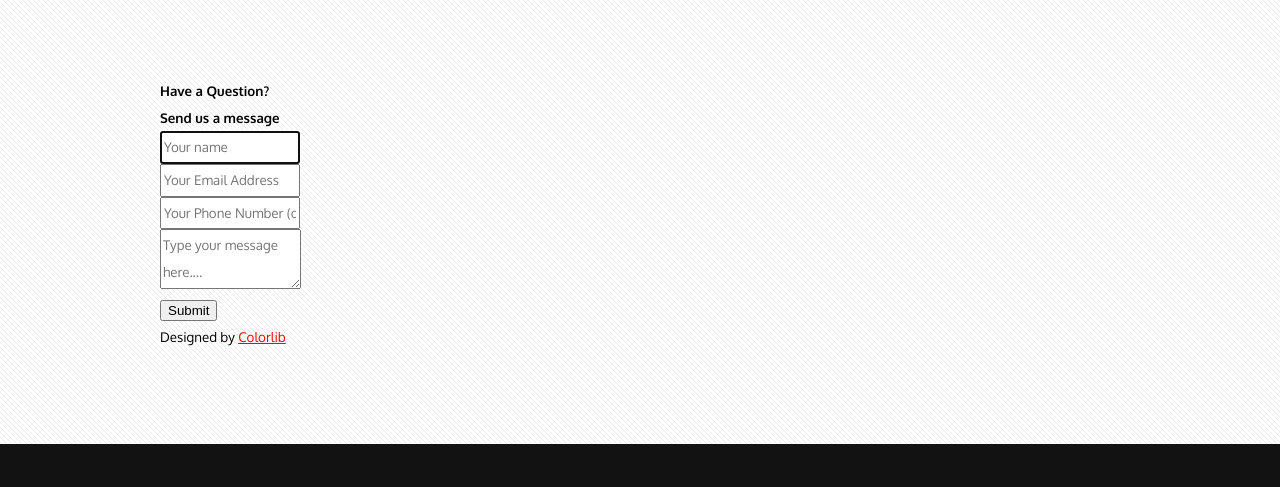
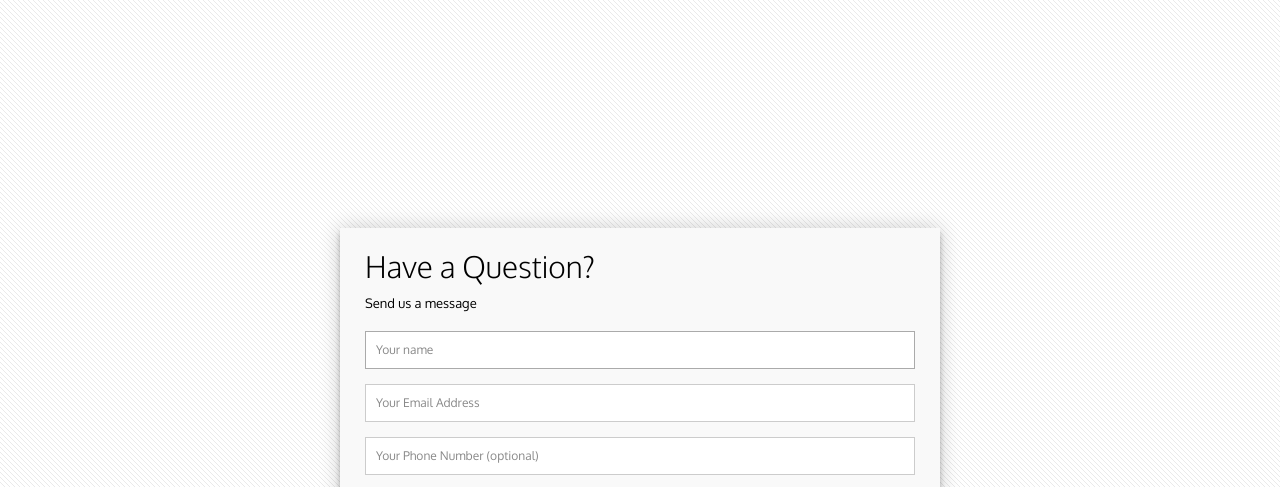
Before and after one commit to sevenfivenine/Anna-Aistova-School-of-Music, a plain HTML site: page contact.html in a window 1280 px wide. Shown: the part 306-793 px from the top of the page. Drawn offline with nearby package versions, Linux system fonts and the light colour scheme.

Commit message:
Styled Contact Us

```diff
--- a/contact.html
+++ b/contact.html
@@ -55,6 +55,8 @@
 			<div class="container">
 				<div class="row">
 
+                    <div id="content" class="12u skel-cell-important">
+
                         <div id="contactUs">
                             <form id="contact" action="" method="post">
                                 <h3>Have a Question?</h3>
@@ -76,6 +78,8 @@
                                 </fieldset>
                                 <p class="copyright">Designed by <a href="https://colorlib.com" target="_blank" title="Colorlib">Colorlib</a></p>
                               </form>
+                        </div>
+
                     </div>
 
 				</div>
--- a/css/style.css
+++ b/css/style.css
@@ -420,7 +420,124 @@
 /*********************************************************************************/
 
 #contactUs
+{
+    max-width: 600px;
+    width: 100%;
+    margin: 0 auto;
+    position: relative;
+}
 
-{
+#contact input[type="text"],
+#contact input[type="email"],
+#contact input[type="tel"],
+#contact input[type="url"],
+#contact textarea,
+#contact button[type="submit"] {
+  font: 400 12px/16px "Oxygen", Helvetica, Arial, sans-serif;
+}
 
+#contact {
+  background: #F9F9F9;
+  padding: 25px;
+  margin: 150px 0;
+  box-shadow: 0 0 20px 0 rgba(0, 0, 0, 0.2), 0 5px 5px 0 rgba(0, 0, 0, 0.24);
 }
+
+#contact h3 {
+  display: block;
+  font-size: 30px;
+  font-weight: 300;
+  margin-bottom: 10px;
+}
+
+#contact h4 {
+  margin: 5px 0 15px;
+  display: block;
+  font-size: 13px;
+  font-weight: 400;
+}
+
+fieldset {
+  border: medium none !important;
+  margin: 0 0 10px;
+  min-width: 100%;
+  padding: 0;
+  width: 100%;
+}
+
+#contact input[type="text"],
+#contact input[type="email"],
+#contact input[type="tel"],
+#contact input[type="url"],
+#contact textarea {
+  width: 100%;
+  border: 1px solid #ccc;
+  background: #FFF;
+  margin: 0 0 5px;
+  padding: 10px;
+}
+
+#contact input[type="text"]:hover,
+#contact input[type="email"]:hover,
+#contact input[type="tel"]:hover,
+#contact input[type="url"]:hover,
+#contact textarea:hover {
+  -webkit-transition: border-color 0.3s ease-in-out;
+  -moz-transition: border-color 0.3s ease-in-out;
+  transition: border-color 0.3s ease-in-out;
+  border: 1px solid #aaa;
+}
+
+#contact textarea {
+  height: 100px;
+  max-width: 100%;
+  resize: none;
+}
+
+#contact button[type="submit"] {
+  cursor: pointer;
+  width: 100%;
+  border: none;
+  background: #4C4C4C;
+  color: #FFF;
+  margin: 0 0 5px;
+  padding: 10px;
+  font-size: 15px;
+}
+
+#contact button[type="submit"]:hover {
+  background: #434343;
+  -webkit-transition: background 0.3s ease-in-out;
+  -moz-transition: background 0.3s ease-in-out;
+  transition: background-color 0.3s ease-in-out;
+}
+
+#contact button[type="submit"]:active {
+  box-shadow: inset 0 1px 3px rgba(0, 0, 0, 0.5);
+}
+
+.copyright {
+  text-align: center;
+}
+
+#contact input:focus,
+#contact textarea:focus {
+  outline: 0;
+  border: 1px solid #aaa;
+}
+
+::-webkit-input-placeholder {
+  color: #888;
+}
+
+:-moz-placeholder {
+  color: #888;
+}
+
+::-moz-placeholder {
+  color: #888;
+}
+
+:-ms-input-placeholder {
+  color: #888;
+}
```
Lines whose indentation alone changed are shown as unchanged.
